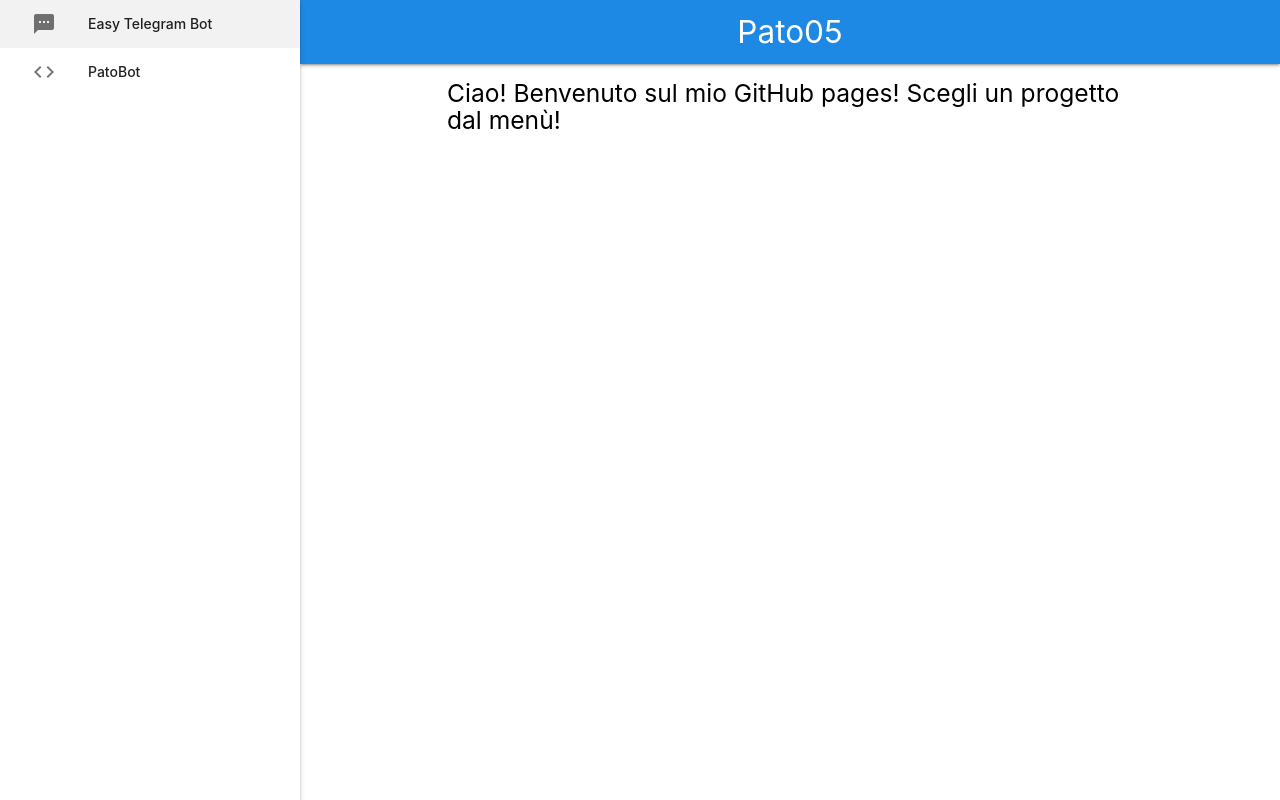
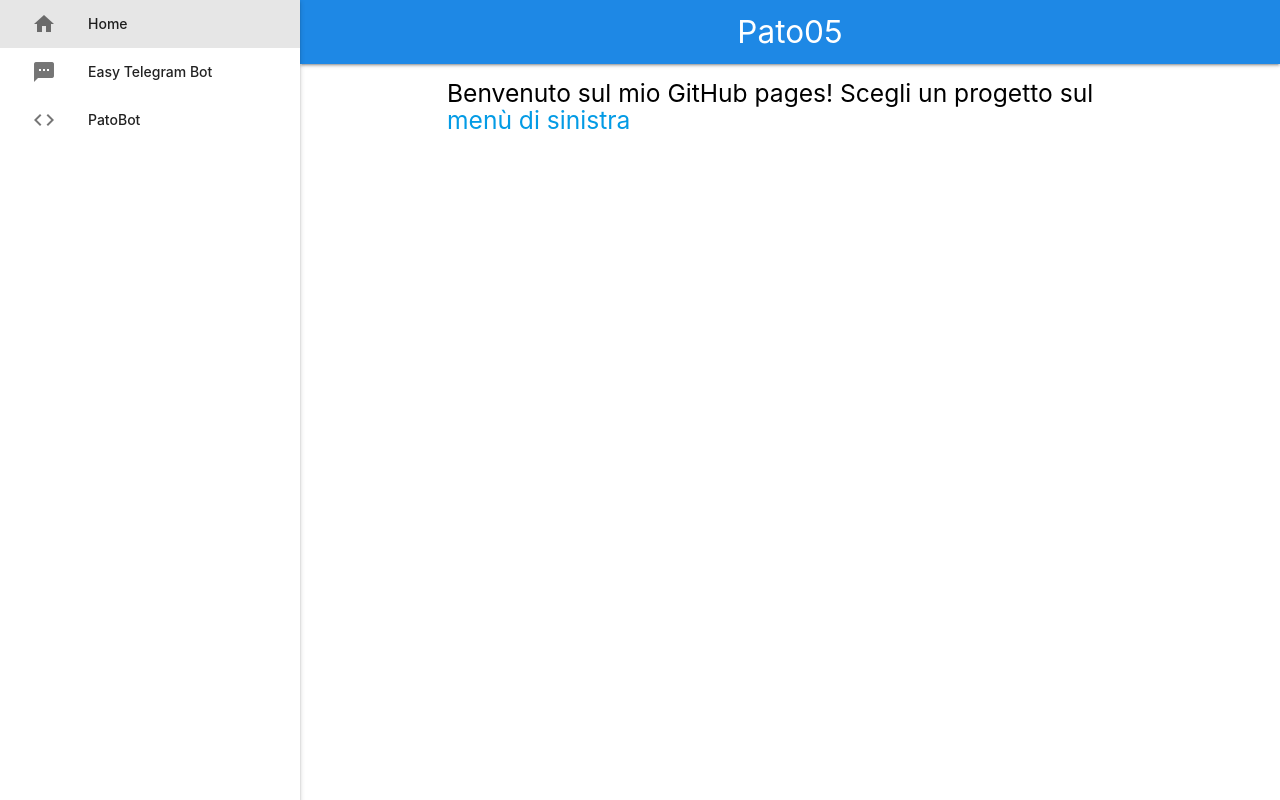
Before and after one commit to Pato05/pato05.github.io, a plain HTML site: page index.html in a window 1280 px wide. Drawn offline with nearby package versions, Linux system fonts and the light colour scheme.

Commit message:
Modified sidenav and things

```diff
--- a/index.html
+++ b/index.html
@@ -21,10 +21,11 @@
         </div>
       </nav>
       <div class="container">
-        <h5 class="black-text">Ciao! Benvenuto sul mio GitHub pages! Scegli un progetto dal menù!</h5>
+        <h5 class="black-text">Benvenuto sul mio GitHub pages! Scegli un progetto sul <a data-target="sidebar-slide" href="#" class="sidenav-trigger">men&ugrave; di sinistra</a></h5>
       </div>
     </main>
     <ul id="sidebar-slide" class="sidenav sidenav-fixed">
+      <li class="active"><a class="waves-effect" href="/"><i class="material-icons left">home</i>Home</a></li>
       <li><a class="waves-effect" href="/tg-js-bot"><i class="material-icons left">sms</i>Easy Telegram Bot</a></li>
       <li><a class="waves-effect" href="/PatoBot"><i class="material-icons left">code</i>PatoBot</a></li>
     </ul>
```
